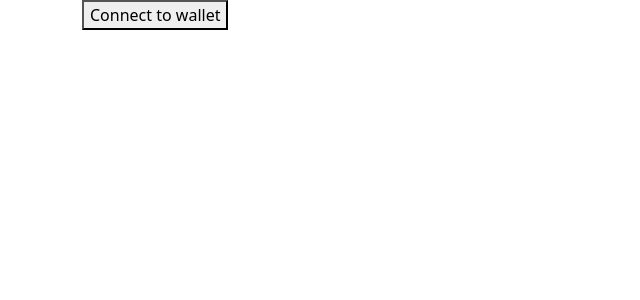
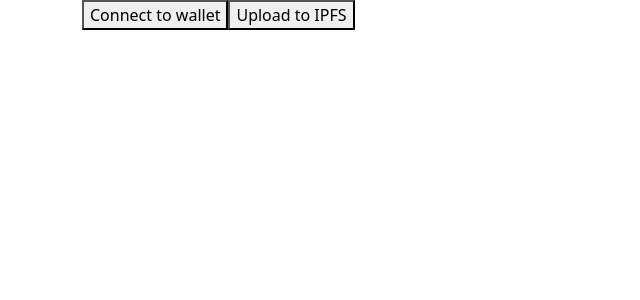
Before and after one commit to vinoddirishala/react-js-solidity-truffle-smart-contracts, a React (Create React App) app: page / in a window 1280 px wide. Shown: the top 300 px of the page, without its empty margins (0-640 px from the left). Built offline with nearby package versions, Linux system fonts and the light colour scheme.

Commit message:
basic stuff.,...... it's going good

```diff
--- a/package.json
+++ b/package.json
@@ -8,6 +8,7 @@
     "@testing-library/react": "^11.1.0",
     "@testing-library/user-event": "^12.1.10",
     "bootstrap": "^5.1.3",
+    "ipfs-http-client": "^54.0.2",
     "jquery": "^3.6.0",
     "popper.js": "^1.16.1",
     "react": "^17.0.2",
--- a/src/App.js
+++ b/src/App.js
@@ -6,19 +6,19 @@
 
   constructor(props){
     super(props);
-    this.state = {isWalletConnected:false,walletAddress:''};
+    this.state = {
+      isWalletConnected:false,
+      walletAddress:''};
   }
 
   render(){
     return(
       <div className="container">
-          {this.state.isWalletConnected ?
-          (<h3>Connected to {this.state.walletAddress}</h3>)
-          :
-          (
+          {!this.state.isWalletConnected ? <button onClick={async () => {await this.connectToMetaMask();} }>Connect to wallet</button>:null}
 
-          <button onClick={async () => {await this.connectToMetaMask();} }>Connect to wallet</button>
-          )}
+          <button onClick={async () => {await this.uploadAssetToIPFS();} }>Upload to IPFS</button>
+
+
       </div>
     )}
 
@@ -28,7 +28,8 @@
       if (window.ethereum) {
         this.askForMetaMaskSigning();
       }else{
-        this.setState = {isWalletConnected:false}
+        this.state.isWalletConnected = false;
+        this.state.walletAddress = '';
         this.showInstallMetaMaskAlert();
       }
     }
@@ -43,17 +44,20 @@
       try {
         const accounts = await ethereum.request({ method: 'eth_requestAccounts' });
         const account = accounts[0];
-        this.setState = {isWalletConnected:true}
-        this.setState = {walletAddress:account[0]}
-        console.log(account);
+        this.state.isWalletConnected = true;
+        this.state.walletAddress = account;
+
 
         } catch {
-
-          this.setState = {isWalletConnected:false}
-          this.setState = {walletAddress:''}
+          this.state.isWalletConnected = false;
+          this.state.walletAddress = '';
         }
 
 
+    }
+
+    async uploadAssetToIPFS(){
+      console.log("Hello World");
     }
 
 
```
Also changed, not shown: 1 other file (tests, documents, lock files or other folders).
